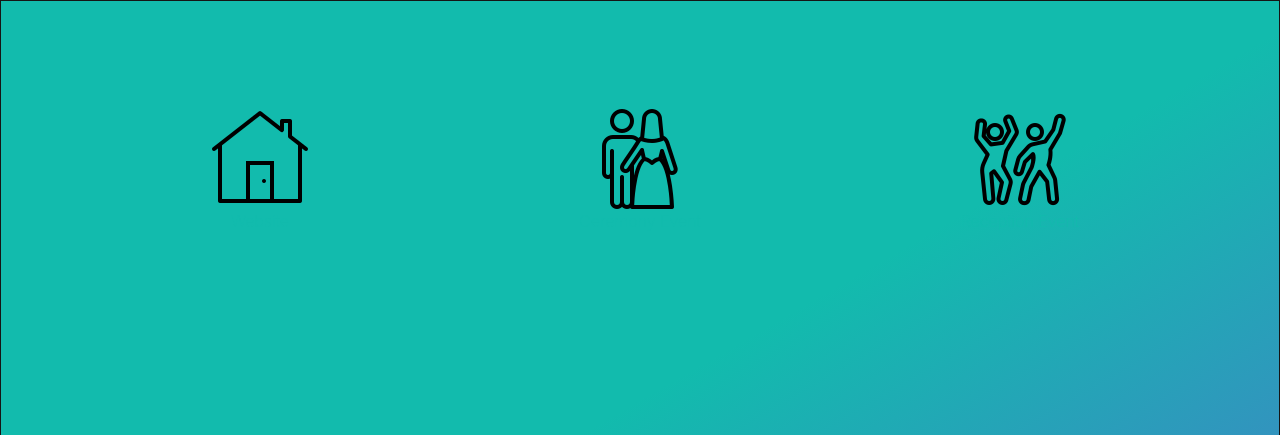
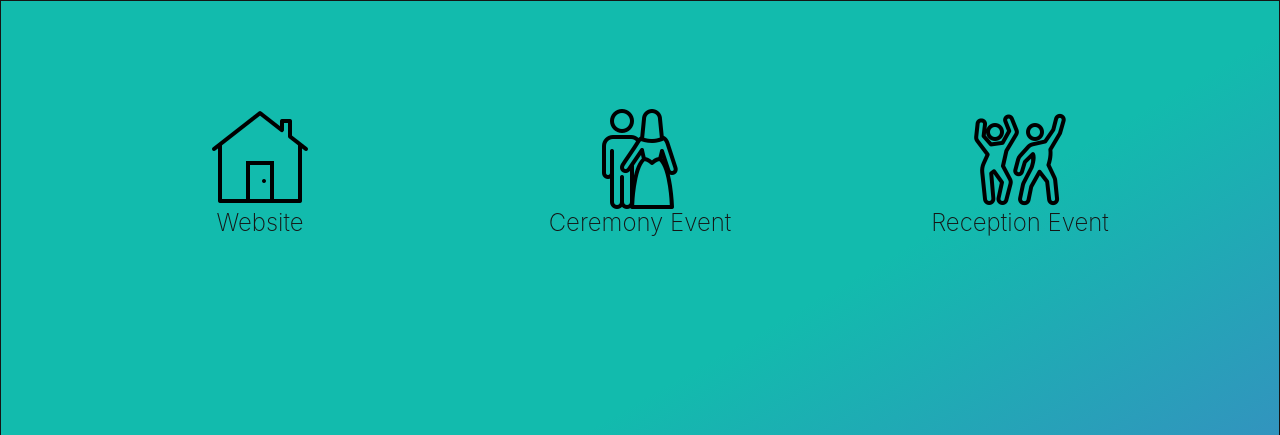
Before and after one commit to fr3nch13/us, a PHP site: page /index.php in a window 1280 px wide. Shown: the top 435 px of the page. Run offline with PHP 8.4, Linux system fonts and the light colour scheme; some libraries are stand-ins or nearby versions.

Commit message:
text color fix.

```diff
--- a/index.php
+++ b/index.php
@@ -47,21 +47,21 @@
     <div class="container">
       <div class="row">
         <div class="col-md-4 p-4">
-          <a href="index.php?page=website">
+          <a href="index.php?page=website" class="text-dark">
             <img class="img-fluid d-block mx-auto" src="assets/icons8-home_page.png">
-            <p>Website</p>
+            <h4>Website</h4>
           </a>
         </div>
         <div class="col-md-4 p-4">
-          <a href="index.php?page=ceremony">
+          <a href="index.php?page=ceremony" class="text-dark">
             <img class="img-fluid d-block mx-auto" src="assets/icons8-newlyweds.png">
-            <p>Ceremony Event</p>
+            <h4>Ceremony Event</h4>
           </a>
         </div>
         <div class="col-md-4 p-4">
-          <a href="index.php?page=reception">
+          <a href="index.php?page=reception" class="text-dark">
             <img class="img-fluid d-block mx-auto" src="assets/icons8-dancing_party.png">
-            <p>Reception Event</p>
+            <h4>Reception Event</h4>
           </a>
         </div>
       </div>
```
